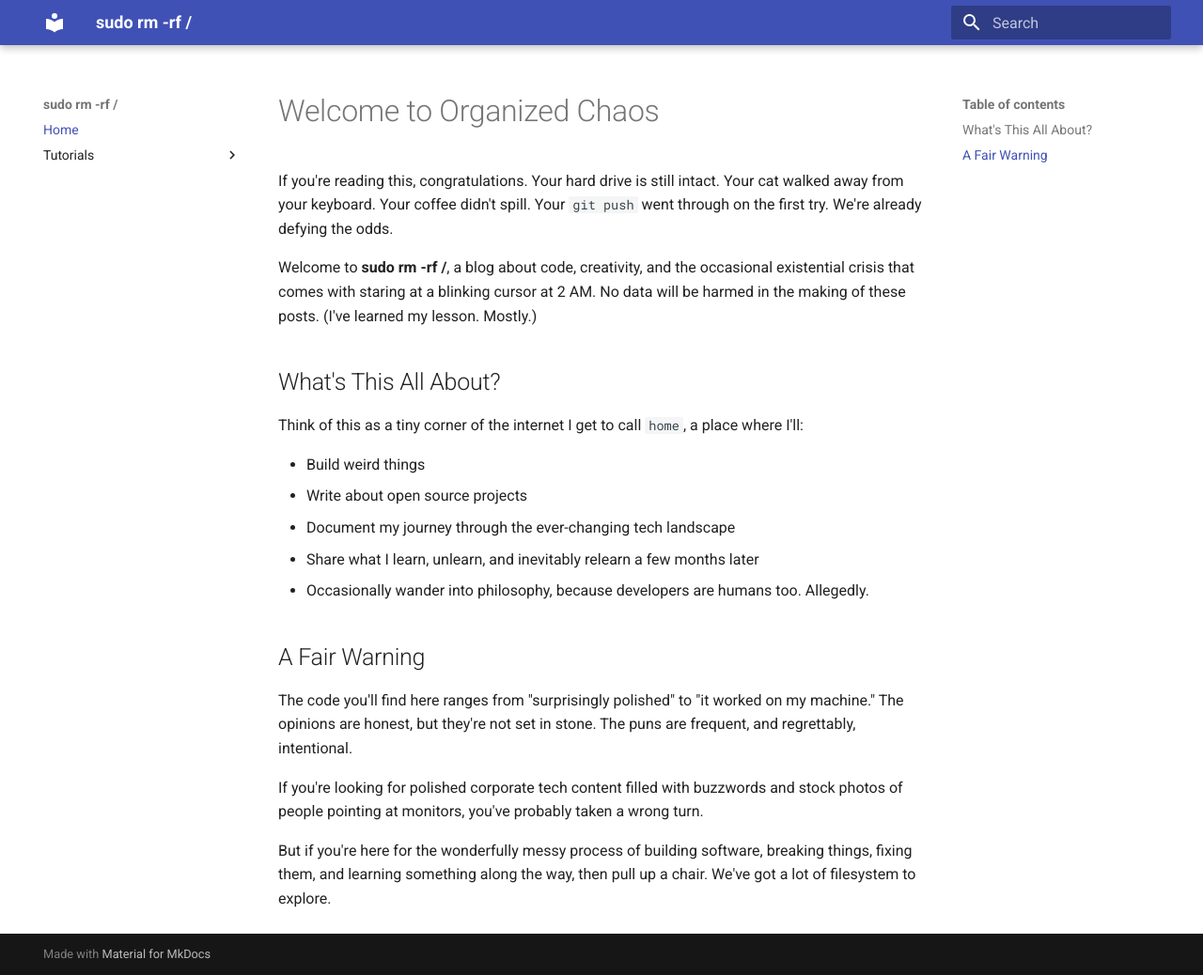
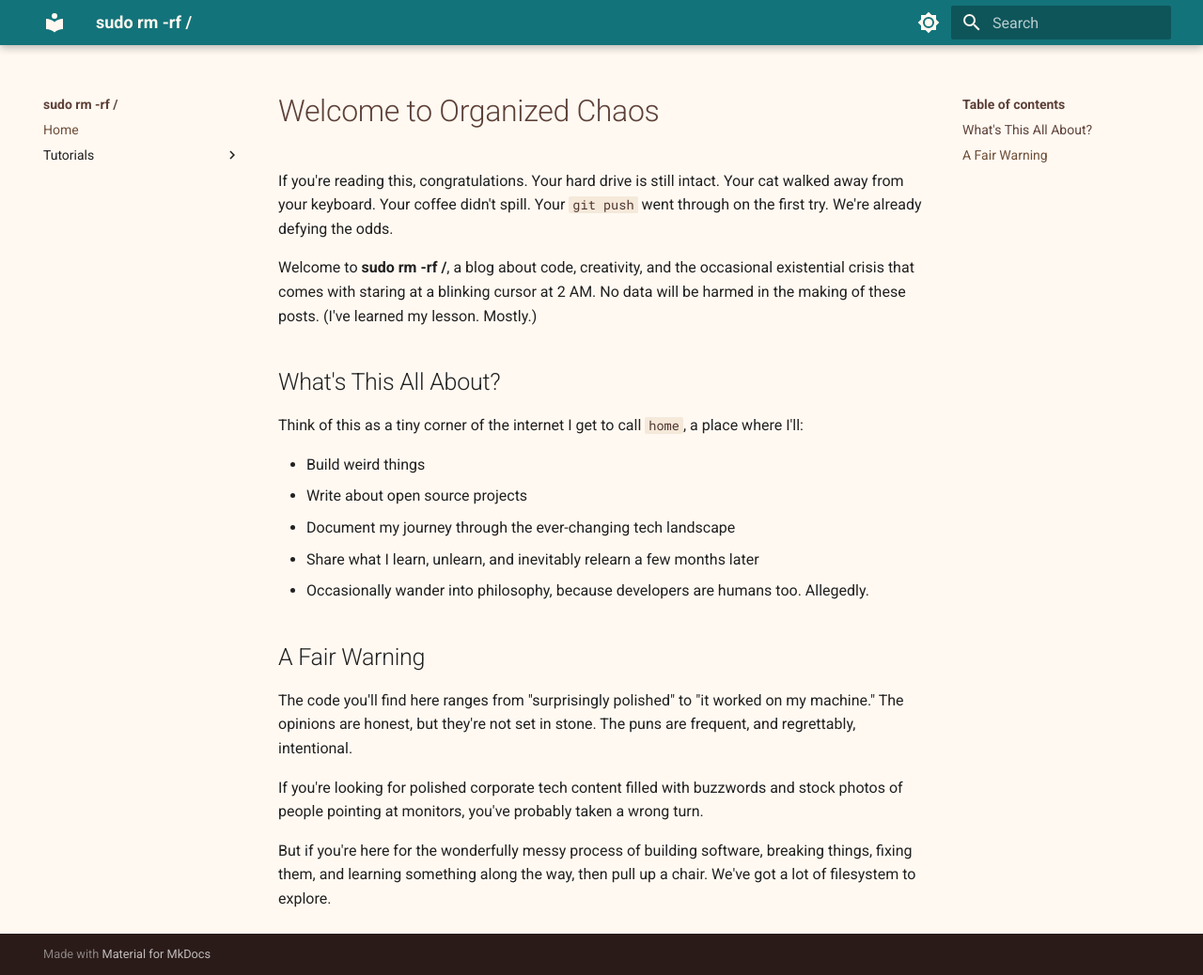
Before and after one commit to rajtilakjee/rajtilakjee.github.io, an MkDocs documentation site: the page built from docs/index.md, in a window 1280 px wide and 1038 px high. Shown: the whole window at 94% size. Built offline with MkDocs 1.6.1 and Material for MkDocs 9.7.7, drawn with Linux system fonts in a browser that asks for light colours.

Commit message:
Update mkdocs.yml

```diff
--- a/mkdocs.yml
+++ b/mkdocs.yml
@@ -6,6 +6,20 @@ theme:
   name: material
   font:
     text: Roboto
+  palette:
+    - scheme: coffee
+      primary: custom
+      accent: custom
+      toggle:
+        icon: material/brightness-7
+        name: Switch to dark mode
+
+    - scheme: coffee-dark
+      primary: custom
+      accent: custom
+      toggle:
+        icon: material/brightness-4
+        name: Switch to light mode
 
 extra_css:
   - stylesheets/coffee.css
```
